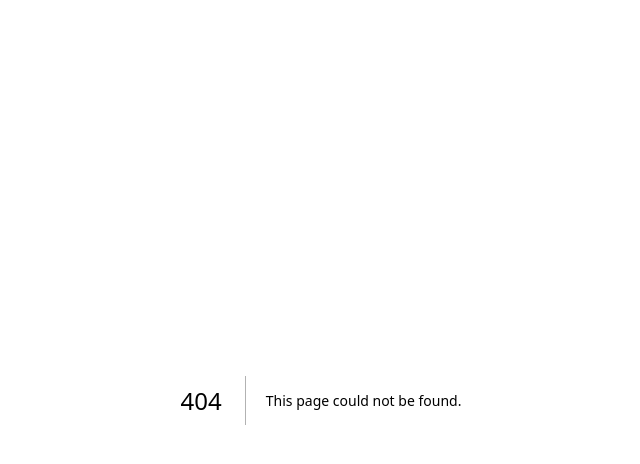
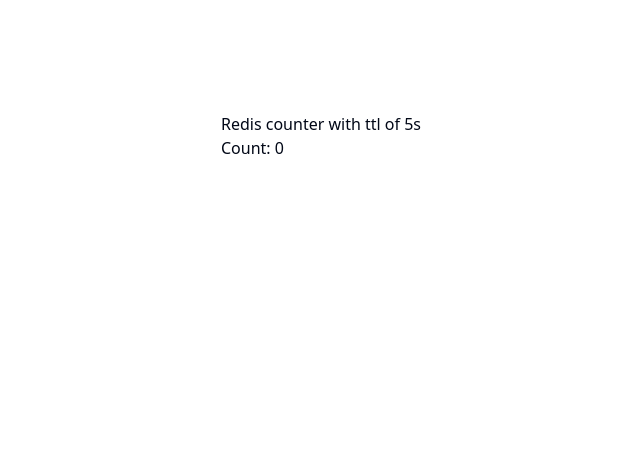
Before and after one commit to 42-Bangkok/staffportal, a Next.js app in the folder app/: page /sample/redis in a window 1280 px wide. Before the commit this address had no page. Shown: the top 464 px of the page, without its empty margins (319-959 px from the left). Built offline with nearby package versions, Linux system fonts and the light colour scheme; no server answers; the database is empty.

Commit message:
Add Redis support and sample page (#3)

```diff
--- /dev/null
+++ b/app/app/(sample)/sample/redis/page.tsx
@@ -0,0 +1,17 @@
+import { rdb } from "@/lib/db/redis";
+
+export default async function Page() {
+  if (rdb.get("count") === null) {
+    rdb.set("count", 0);
+  }
+  const count = Number(await rdb.get("count"));
+  rdb.set("count", count! + 1, "EX", 5);
+  return (
+    <main className="flex items-center justify-center h-screen p-4">
+      <div className="h-3/4">
+        <p>Redis counter with ttl of 5s</p>
+        <div>Count: {count}</div>
+      </div>
+    </main>
+  );
+}
--- /dev/null
+++ b/app/lib/db/redis.ts
@@ -0,0 +1,16 @@
+import { Redis } from "ioredis";
+
+declare global {
+  interface Global {
+    redisClient?: Redis;
+  }
+}
+
+const globalForRedis = global as Global;
+
+export const rdb =
+  (globalForRedis.redisClient as Redis) ?? new Redis(process.env.REDIS_URI!);
+
+if (process.env.NODE_ENV !== "production") {
+  globalForRedis.redisClient = rdb as Redis;
+}
--- a/app/package.json
+++ b/app/package.json
@@ -45,6 +45,7 @@
     "date-fns": "^3.3.1",
     "embla-carousel-react": "^8.0.0-rc22",
     "husky": "^9.0.11",
+    "ioredis": "^5.3.2",
     "next": "14.1.0",
     "next-auth": "^5.0.0-beta.4",
     "next-themes": "^0.2.1",
@@ -60,7 +61,7 @@
     "zod": "^3.22.4"
   },
   "devDependencies": {
-    "@types/node": "^20",
+    "@types/node": "^20.11.18",
     "@types/react": "^18",
     "@types/react-dom": "^18",
     "autoprefixer": "^10.0.1",
```
Also changed, not shown: 1 other file (tests, documents, lock files or other folders).
